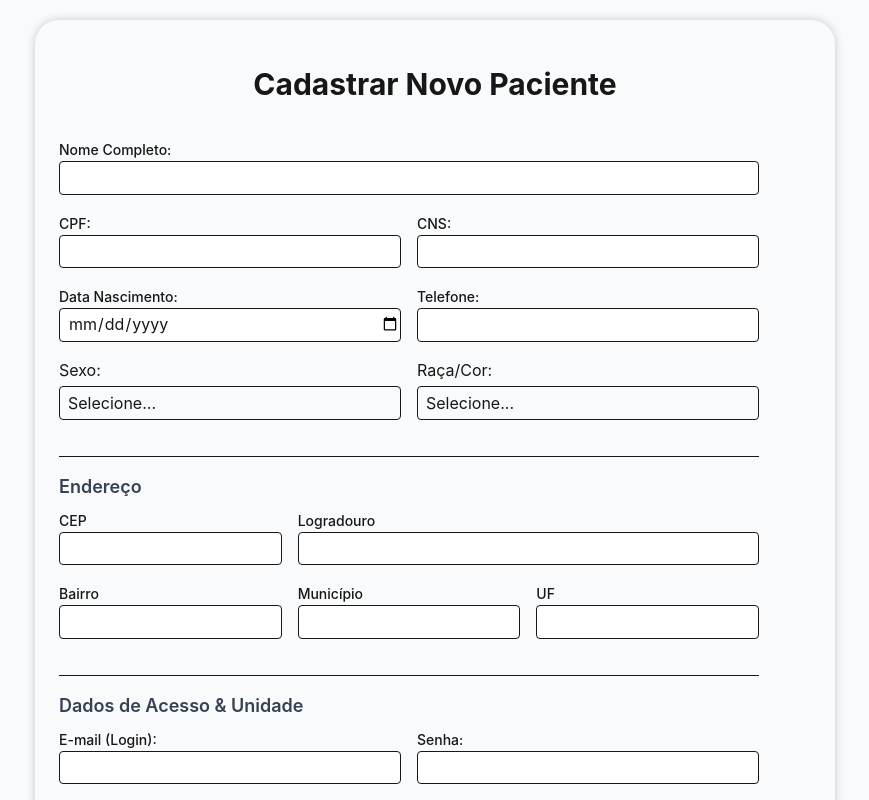
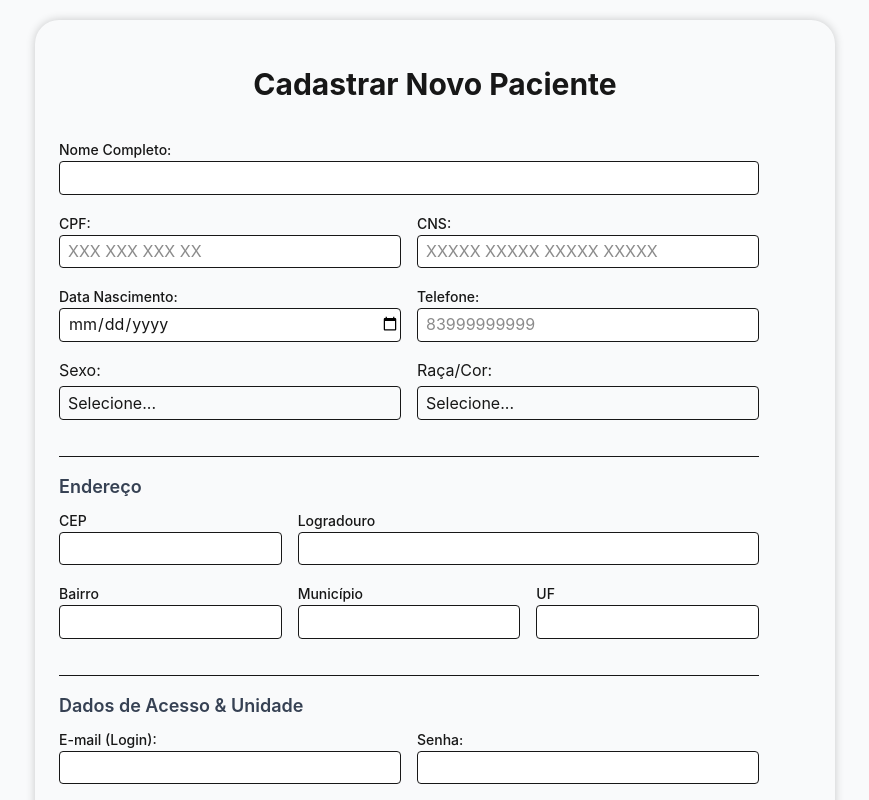
Before and after one commit to vinPedro/apa-react, a Next.js app: page /CadastrarPacientes in a window 1280 px wide. Shown: the top 800 px of the page, without its empty margins (205-1074 px from the left). Built offline with nearby package versions, Linux system fonts and the light colour scheme.

Commit message:
Refactor: Correção dos campos de identificadores nas pages.
Descrição:

- Adição de limitador de caracteres no campos de identicadores nas pages: cadastro de paciente, cadastro,  home, cadastro de profissional, ubs cadastro.

```diff
--- a/src/app/(public)/CadastrarPacientes/page.jsx
+++ b/src/app/(public)/CadastrarPacientes/page.jsx
@@ -129,10 +129,10 @@ function FormularioInterno({ formData, handleChange, handleSelectChange, setForm
                 <div className="md:col-span-2">
                     <Campo label="Nome Completo:" name="nomeCompleto" value={formData.nomeCompleto} onChange={handleChange} error={errors.nomeCompleto} disabled={isLoading} />
                 </div>
-                <Campo label="CPF:" name="cpf" value={formData.cpf} onChange={handleChange} maxLength={14} error={errors.cpf} disabled={isLoading} />
-                <Campo label="CNS:" name="cns" value={formData.cns} onChange={handleChange} maxLength={15} disabled={isLoading} />
+                <Campo label="CPF:" name="cpf" maxLength={11} value={formData.cpf} onChange={handleChange} error={errors.cpf} disabled={isLoading} placeholder={"XXX XXX XXX XX"}/>
+                <Campo label="CNS:" name="cns" value={formData.cns} onChange={handleChange} maxLength={15} disabled={isLoading} placeholder={"XXXXX XXXXX XXXXX XXXXX"}/>
                 <Campo label="Data Nascimento:" name="dataNascimento" value={formData.dataNascimento} type="date" onChange={handleChange} disabled={isLoading} />
-                <Campo label="Telefone:" name="telefone" value={formData.telefone} onChange={handleChange} disabled={isLoading} />
+                <Campo type="tel" maxLength={11} label="Telefone:" name="telefone" value={formData.telefone} onChange={handleChange} disabled={isLoading} placeholder={"83999999999"}/>
 
                 <ComboBox label="Sexo:" value={formData.sexo} onChange={(v) => handleSelectChange("sexo", v)} options={sexoOptions.map(op => ({ value: op.id, text: op.nome }))} disabled={isLoading} />
                 <ComboBox label="Raça/Cor:" value={formData.racacor} onChange={(v) => handleSelectChange("racacor", v)} options={racaOptions.map(op => ({ value: op.id, text: op.nome }))} disabled={isLoading} />
--- a/src/app/(public)/cadastro/page.jsx
+++ b/src/app/(public)/cadastro/page.jsx
@@ -129,8 +129,8 @@ function FormularioInterno({ formData, handleChange, handleSelectChange, setForm
             <Campo label="Nome Completo:" name="nomeCompleto" value={formData.nomeCompleto} onChange={handleChange} error={errors.nomeCompleto} disabled={isLoading} />
 
             <div className="flex flex-col sm:flex-row gap-4">
-                <Campo label="CNS:" name="cns" value={formData.cns} onChange={handleChange} type="number" disabled={isLoading} />
-                <Campo label="CPF:" name="cpf" value={formData.cpf} onChange={handleChange} type="number" error={errors.cpf} disabled={isLoading} />
+                <Campo label="CNS:" name="cns" value={formData.cns} onChange={handleChange} type="text" maxLength={15} disabled={isLoading} placeholder="XXXXX XXXXX XXXXX XXXXX"/>
+                <Campo label="CPF:" name="cpf" value={formData.cpf} onChange={handleChange} type="text" maxLength={15} error={errors.cpf} disabled={isLoading} placeholder="XXX XXX XXX XX"/>
             </div>
 
             <Campo label="Data Nascimento:" name="dataNascimento" value={formData.dataNascimento} type="date" onChange={handleChange} disabled={isLoading} />
--- a/src/app/page.js
+++ b/src/app/page.js
@@ -134,11 +134,12 @@ export default function HomePage() {
                     {({ formData, handleChange }) => (
                         <>
                             <Campo
-                                label="CPF/Identificador:"
-                                placeholder="CPF/Identificador"
+                                label="CPF/Identificador: "
+                                placeholder="XXXXXXXXXXX"
                                 name="login"
                                 value={formData.login || ""}
                                 type="text"
+                                maxLength={11}
                                 onChange={handleChange}
                                 error={errors.login}
                                 disabled={isLoading}
--- a/src/components/forms/ProfissionalCadastroForm.jsx
+++ b/src/components/forms/ProfissionalCadastroForm.jsx
@@ -148,12 +148,12 @@ export default function ProfissionalCadastroForm() {
 
                     <div>
                         <label className="block text-sm font-medium text-gray-700 mb-1">CPF</label>
-                        <input type="text" name="cpf" value={formData.cpf} onChange={handleChange} required placeholder="Somente números" className="w-full p-3 border border-gray-300 rounded-lg focus:ring-blue-500 focus:border-blue-500" disabled={isLoading} />
+                        <input type="text" maxLength={11} name="cpf" value={formData.cpf} onChange={handleChange} required placeholder="Somente números" className="w-full p-3 border border-gray-300 rounded-lg focus:ring-blue-500 focus:border-blue-500" disabled={isLoading} />
                     </div>
 
                     <div>
                         <label className="block text-sm font-medium text-gray-700 mb-1">CNS (Cartão Nacional de Saúde)</label>
-                        <input type="text" name="cns" value={formData.cns} onChange={handleChange} required placeholder="Somente números (15 dígitos)" className="w-full p-3 border border-gray-300 rounded-lg focus:ring-blue-500 focus:border-blue-500" disabled={isLoading} />
+                        <input type="text" maxLength={15} name="cns" value={formData.cns} onChange={handleChange} required placeholder="Somente números (15 dígitos)" className="w-full p-3 border border-gray-300 rounded-lg focus:ring-blue-500 focus:border-blue-500" disabled={isLoading} />
                     </div>
 
                     {/* Modal Conselho */}
@@ -167,7 +167,7 @@ export default function ProfissionalCadastroForm() {
 
                     <div>
                         <label className="block text-sm font-medium text-gray-700 mb-1">Registro no Conselho</label>
-                        <input type="text" name="registroConselho" value={formData.registroConselho} onChange={handleChange} required placeholder="Número de registro" className="w-full p-3 border border-gray-300 rounded-lg focus:ring-blue-500 focus:border-blue-500" disabled={isLoading} />
+                        <input type="text" maxLength={11} name="registroConselho" value={formData.registroConselho} onChange={handleChange} required placeholder="Número de registro" className="w-full p-3 border border-gray-300 rounded-lg focus:ring-blue-500 focus:border-blue-500" disabled={isLoading} />
                     </div>
 
                     <div>
@@ -187,7 +187,7 @@ export default function ProfissionalCadastroForm() {
 
                     <div>
                         <label className="block text-sm font-medium text-gray-700 mb-1">Telefone de Contato</label>
-                        <input type="tel" name="telefoneContato" value={formData.telefoneContato} onChange={handleChange} required placeholder="Somente números (ex: 83999999999)" className="w-full p-3 border border-gray-300 rounded-lg focus:ring-blue-500 focus:border-blue-500" disabled={isLoading} />
+                        <input type="tel" maxLength={11} name="telefoneContato" value={formData.telefoneContato} onChange={handleChange} required placeholder="Somente números (ex: 83999999999)" className="w-full p-3 border border-gray-300 rounded-lg focus:ring-blue-500 focus:border-blue-500" disabled={isLoading} />
                     </div>
 
                     <div>
--- a/src/components/forms/UbsCadastroForm.jsx
+++ b/src/components/forms/UbsCadastroForm.jsx
@@ -142,9 +142,10 @@ export default function UbsCadastroForm() {
                         <Campo
                             label="CNPJ"
                             name="cnpj"
+                            maxLength={14}
                             value={formData.cnpj}
                             onChange={handleChange}
-                            placeholder="Ex: 12.345.678/0001-99"
+                            placeholder="Ex: 12345678000199"
                             error={errors.cnpj}
                             disabled={isLoading}
                         />
```
